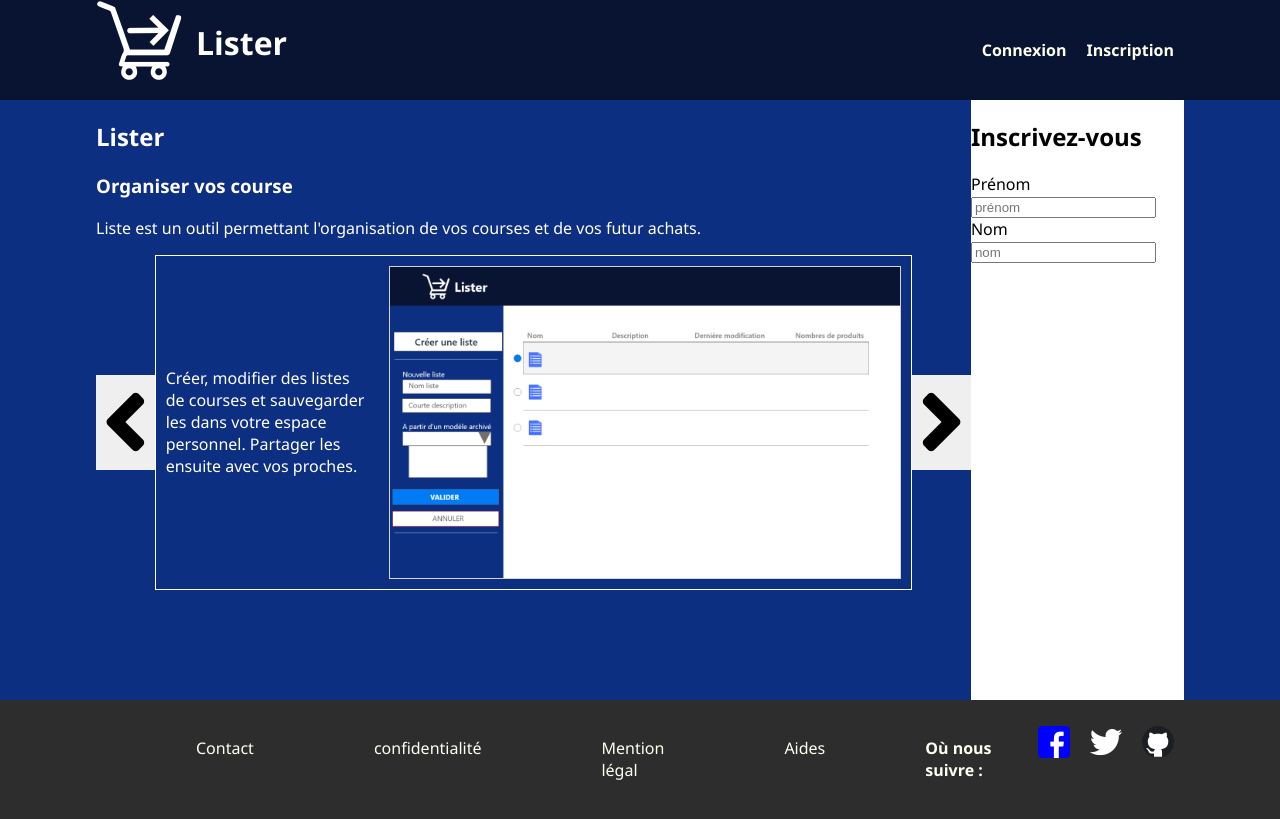
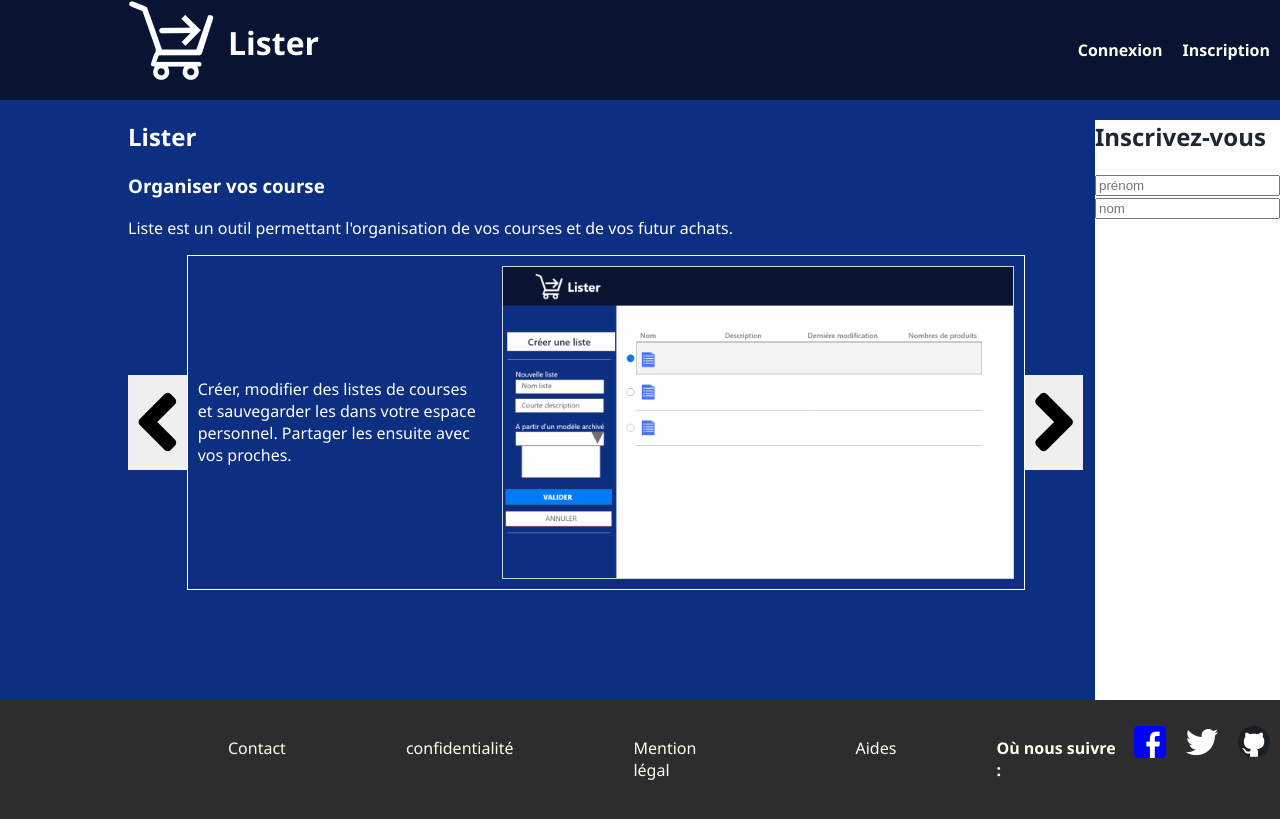
Before and after one commit to MrAuGIR/ListerProject, a PHP site: page / in a window 1280 px wide. Run offline with PHP 8.4, Linux system fonts and the light colour scheme; some libraries are stand-ins or nearby versions.

Commit message:
fin de journee 23 10 2020

```diff
--- a/index.html
+++ b/index.html
@@ -82,10 +82,10 @@
                 <div class="form-sign-in">
                     <h2>Inscrivez-vous</h2>
                     <form>
-                        <label for="firstname visible="hidden">Prénom</label>
+                        <label for="firstname" hidden>Prénom</label>
                         <input type="text" name="firstname" id="firstname" placeholder="prénom" >
                         <br>
-                        <label for="name" visible="hidden">Nom</label>
+                        <label for="name" hidden>Nom</label>
                         <input type="text" name="name" id="name" placeholder="nom">
 
                     </form>
--- a/styles/indexStyle.css
+++ b/styles/indexStyle.css
@@ -7,8 +7,8 @@ body{
 /* STYLE GENERAL */
 /* ALIGNEMENT A GAUCHE DES BLOCS DIV DE LA PAGE */
 .container {
-    width: 85%;
-    margin: 0 auto;
+    width: 90%;
+    margin: 0 0 0 auto;
 }
 
 button {
@@ -131,11 +131,16 @@ nav.nav-header ul li{
 
 /* bloc central right - login and sign-in */
 .central_right {
-    display: flex;
-    color : black;
+    display: block;
     flex-direction: column;
+    margin-left: 1%;
+}
+
+.form-sign-in{
+    color : rgb(27,39,51);
     background-color: white;
-
+    height: 100%;
+    width: 100%;
 }
 
 /******************/
```
